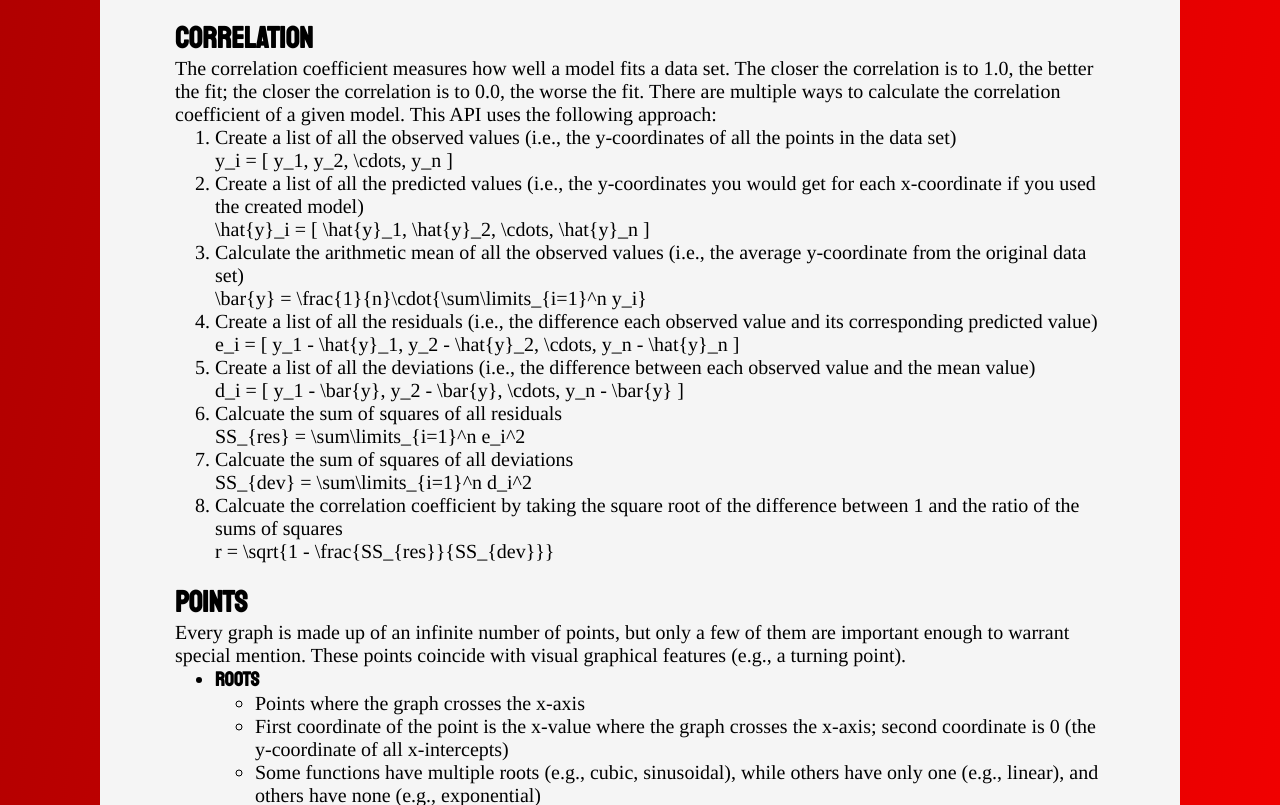
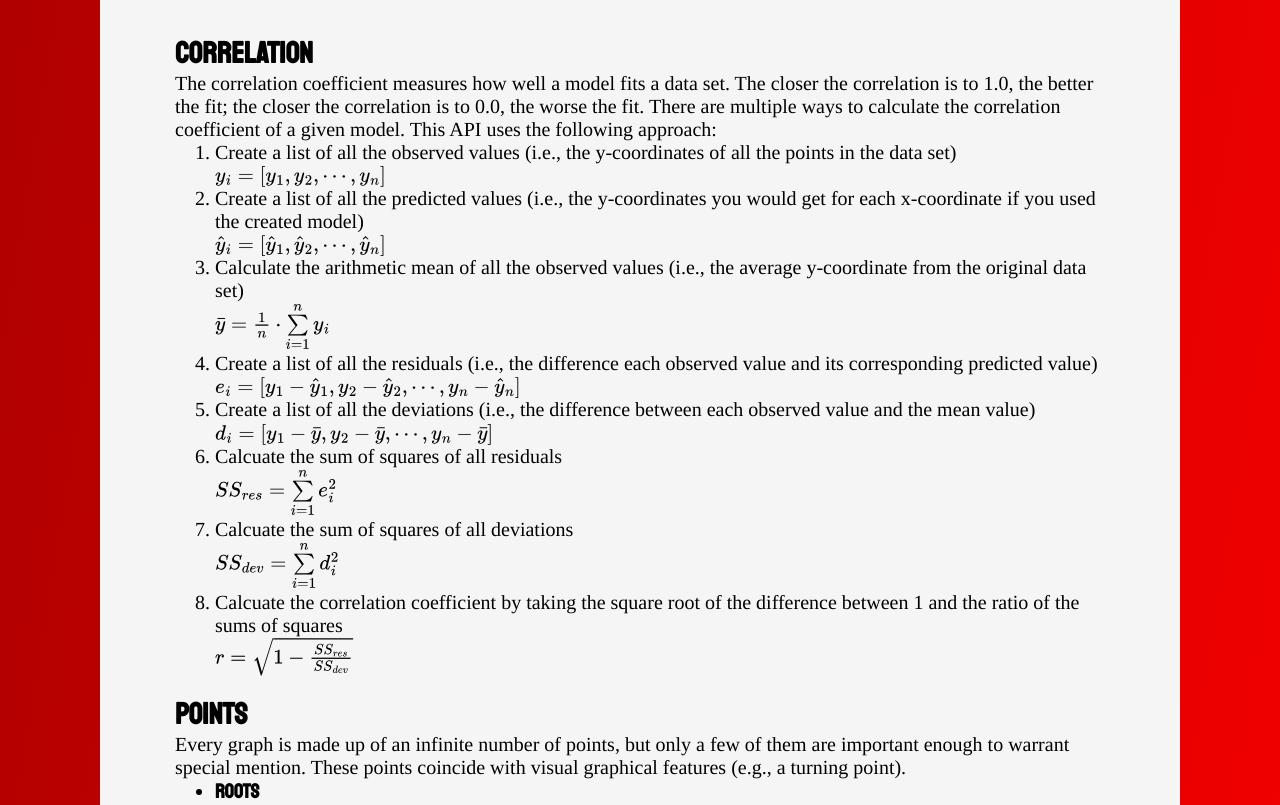
Before and after one commit to jtreeves/regressions_api, a Flask app: page /math in a window 1280 px wide. Shown: the part 4987-5792 px from the top of the page. Run offline with Flask 2, Linux system fonts and the light colour scheme.

Commit message:
[templates] Wrap LaTeX statements in $ to use MathJax

```diff
--- a/app/templates/articles/cubic.html
+++ b/app/templates/articles/cubic.html
@@ -21,16 +21,16 @@
         <li>
             <h4>General Form</h4>
 
-            <p lang="latex">
-                y = a\cdot{x^3} + b\cdot{x^2} + c\cdot{x} + d
+            <p>
+                $ y = a\cdot{x^3} + b\cdot{x^2} + c\cdot{x} + d $
             </p>
         </li>
 
         <li>
             <h4>Specific Example</h4>
 
-            <p lang="latex">
-                y = x^3 - 15\cdot{x^2} + 63\cdot{x} - 31
+            <p>
+                $ y = x^3 - 15\cdot{x^2} + 63\cdot{x} - 31 $
             </p>
 
             <img
--- a/app/templates/articles/exponential.html
+++ b/app/templates/articles/exponential.html
@@ -21,16 +21,16 @@
         <li>
             <h4>General Form</h4>
 
-            <p lang="latex">
-                y = a\cdot{b^x}
+            <p>
+                $ y = a\cdot{b^x} $
             </p>
         </li>
 
         <li>
             <h4>Specific Example</h4>
 
-            <p lang="latex">
-                y = 2\cdot{3^x}
+            <p>
+                $ y = 2\cdot{3^x} $
             </p>
 
             <img
--- a/app/templates/articles/hyperbolic.html
+++ b/app/templates/articles/hyperbolic.html
@@ -21,16 +21,16 @@
         <li>
             <h4>General Form</h4>
 
-            <p lang="latex">
-                y = a\cdot{\frac{1}{x}} + b
+            <p>
+                $ y = a\cdot{\frac{1}{x}} + b $
             </p>
         </li>
 
         <li>
             <h4>Specific Example</h4>
 
-            <p lang="latex">
-                y = 2\cdot{\frac{1}{x}} + 3
+            <p>
+                $ y = 2\cdot{\frac{1}{x}} + 3 $
             </p>
 
             <img
--- a/app/templates/articles/linear.html
+++ b/app/templates/articles/linear.html
@@ -21,16 +21,16 @@
         <li>
             <h4>General Form</h4>
 
-            <p lang="latex">
-                y = a\cdot{x} + b
+            <p>
+                $ y = a\cdot{x} + b $
             </p>
         </li>
 
         <li>
             <h4>Specific Example</h4>
 
-            <p lang="latex">
-                y = 2\cdot{x} + 3
+            <p>
+                $ y = 2\cdot{x} + 3 $
             </p>
 
             <img
--- a/app/templates/articles/logarithmic.html
+++ b/app/templates/articles/logarithmic.html
@@ -21,16 +21,16 @@
         <li>
             <h4>General Form</h4>
 
-            <p lang="latex">
-                y = a\cdot{\ln{x}} + b
+            <p>
+                $ y = a\cdot{\ln{x}} + b $
             </p>
         </li>
 
         <li>
             <h4>Specific Example</h4>
 
-            <p lang="latex">
-                y = 2\cdot{\ln{x}} + 3
+            <p>
+                $ y = 2\cdot{\ln{x}} + 3 $
             </p>
 
             <img
--- a/app/templates/articles/logistic.html
+++ b/app/templates/articles/logistic.html
@@ -21,16 +21,16 @@
         <li>
             <h4>General Form</h4>
 
-            <p lang="latex">
-                y = \frac{a}{1 + \text{e}^{-b\cdot(x - c)}}
+            <p>
+                $ y = \frac{a}{1 + \text{e}^{-b\cdot(x - c)}} $
             </p>
         </li>
 
         <li>
             <h4>Specific Example</h4>
 
-            <p lang="latex">
-                y = \frac{2}{1 + \text{e}^{-3\cdot(x - 5)}}
+            <p>
+                $ y = \frac{2}{1 + \text{e}^{-3\cdot(x - 5)}} $
             </p>
 
             <img
--- a/app/templates/articles/quadratic.html
+++ b/app/templates/articles/quadratic.html
@@ -21,16 +21,16 @@
         <li>
             <h4>General Form</h4>
 
-            <p lang="latex">
-                y = a\cdot{x^2} + b\cdot{x} + c
+            <p>
+                $ y = a\cdot{x^2} + b\cdot{x} + c $
             </p>
         </li>
 
         <li>
             <h4>Specific Example</h4>
 
-            <p lang="latex">
-                y = x^2 - 12\cdot{x} + 66
+            <p>
+                $ y = x^2 - 12\cdot{x} + 66 $
             </p>
 
             <img
--- a/app/templates/articles/sinusoidal.html
+++ b/app/templates/articles/sinusoidal.html
@@ -21,16 +21,16 @@
         <li>
             <h4>General Form</h4>
 
-            <p lang="latex">
-                y = a\cdot{\sin(b\cdot(x - c))} + d
+            <p>
+                $ y = a\cdot{\sin(b\cdot(x - c))} + d $
             </p>
         </li>
 
         <li>
             <h4>Specific Example</h4>
 
-            <p lang="latex">
-                y = 5\cdot{\sin(2\cdot(x - 3))} + 7
+            <p>
+                $ y = 5\cdot{\sin(2\cdot(x - 3))} + 7 $
             </p>
 
             <img
--- a/app/templates/sections/correlation.html
+++ b/app/templates/sections/correlation.html
@@ -8,57 +8,57 @@
     <ol>
         <li>
             Create a list of all the observed values (i.e., the y-coordinates of all the points in the data set)
-            <p lang="latex">
-                y_i = [ y_1, y_2, \cdots, y_n ]
+            <p>
+                $ y_i = [ y_1, y_2, \cdots, y_n ] $
             </p>
         </li>
 
         <li>
             Create a list of all the predicted values (i.e., the y-coordinates you would get for each x-coordinate if you used the created model)
-            <p lang="latex">
-                \hat{y}_i = [ \hat{y}_1, \hat{y}_2, \cdots, \hat{y}_n ]
+            <p>
+                $ \hat{y}_i = [ \hat{y}_1, \hat{y}_2, \cdots, \hat{y}_n ] $
             </p>
         </li>
 
         <li>
             Calculate the arithmetic mean of all the observed values (i.e., the average y-coordinate from the original data set)
-            <p lang="latex">
-                \bar{y} = \frac{1}{n}\cdot{\sum\limits_{i=1}^n y_i}
+            <p>
+                $ \bar{y} = \frac{1}{n}\cdot{\sum\limits_{i=1}^n y_i} $
             </p>
         </li>
 
         <li>
             Create a list of all the residuals (i.e., the difference each observed value and its corresponding predicted value)
-            <p lang="latex">
-                e_i = [ y_1 - \hat{y}_1, y_2 - \hat{y}_2, \cdots, y_n - \hat{y}_n ]
+            <p>
+                $ e_i = [ y_1 - \hat{y}_1, y_2 - \hat{y}_2, \cdots, y_n - \hat{y}_n ] $
             </p>
         </li>
 
         <li>
             Create a list of all the deviations (i.e., the difference between each observed value and the mean value)
-            <p lang="latex">
-                d_i = [ y_1 - \bar{y}, y_2 - \bar{y}, \cdots, y_n - \bar{y} ]
+            <p>
+                $ d_i = [ y_1 - \bar{y}, y_2 - \bar{y}, \cdots, y_n - \bar{y} ] $
             </p>
         </li>
 
         <li>
             Calcuate the sum of squares of all residuals
-            <p lang="latex">
-                SS_{res} = \sum\limits_{i=1}^n e_i^2
+            <p>
+                $ SS_{res} = \sum\limits_{i=1}^n e_i^2 $
             </p>
         </li>
 
         <li>
             Calcuate the sum of squares of all deviations
-            <p lang="latex">
-                SS_{dev} = \sum\limits_{i=1}^n d_i^2
+            <p>
+                $ SS_{dev} = \sum\limits_{i=1}^n d_i^2 $
             </p>
         </li>
 
         <li>
             Calcuate the correlation coefficient by taking the square root of the difference between 1 and the ratio of the sums of squares
-            <p lang="latex">
-                r = \sqrt{1 - \frac{SS_{res}}{SS_{dev}}}
+            <p>
+                $ r = \sqrt{1 - \frac{SS_{res}}{SS_{dev}}} $
             </p>
         </li>
     </ol>
```
Also changed, not shown: app/templates/sections/example.html (+7 -2 lines).
